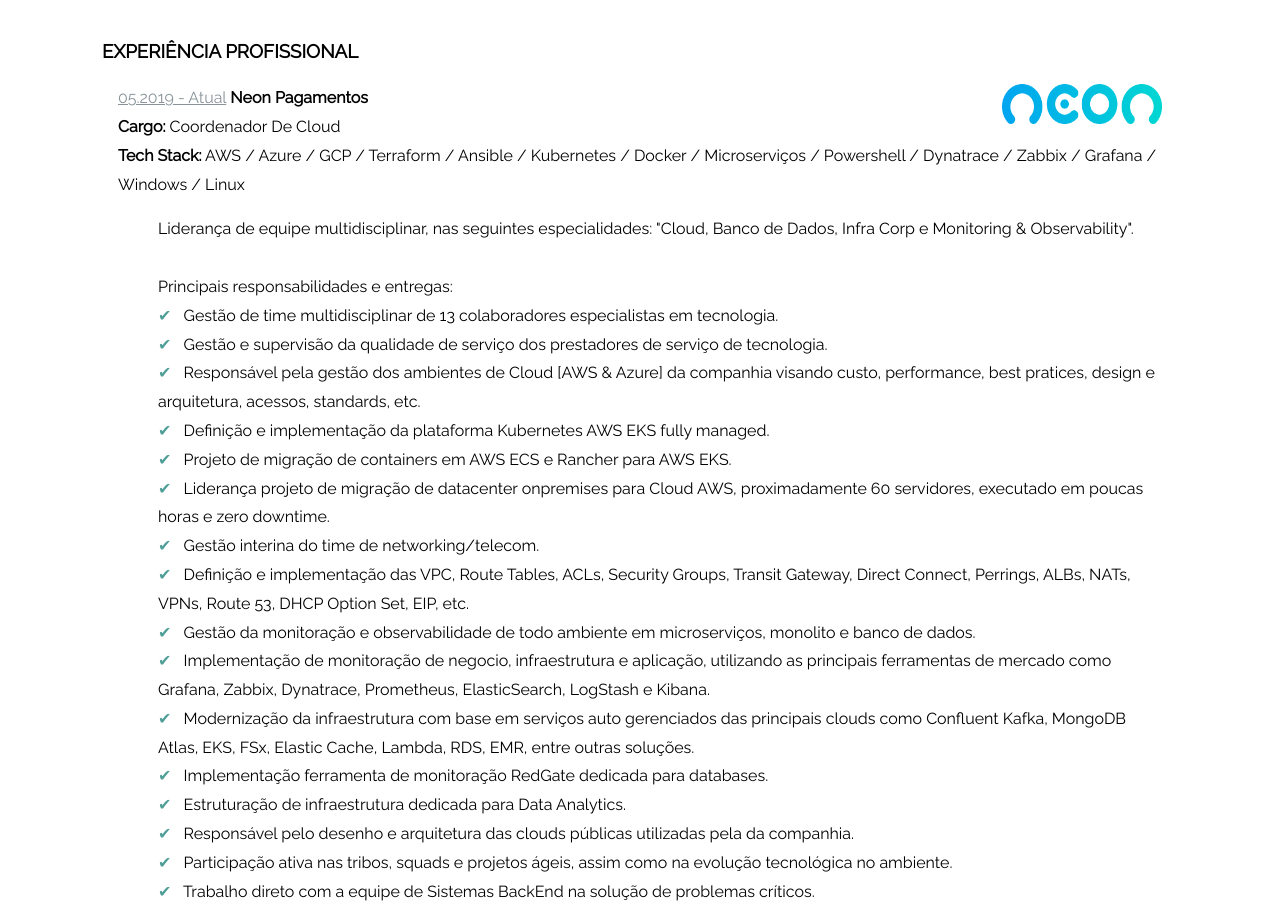
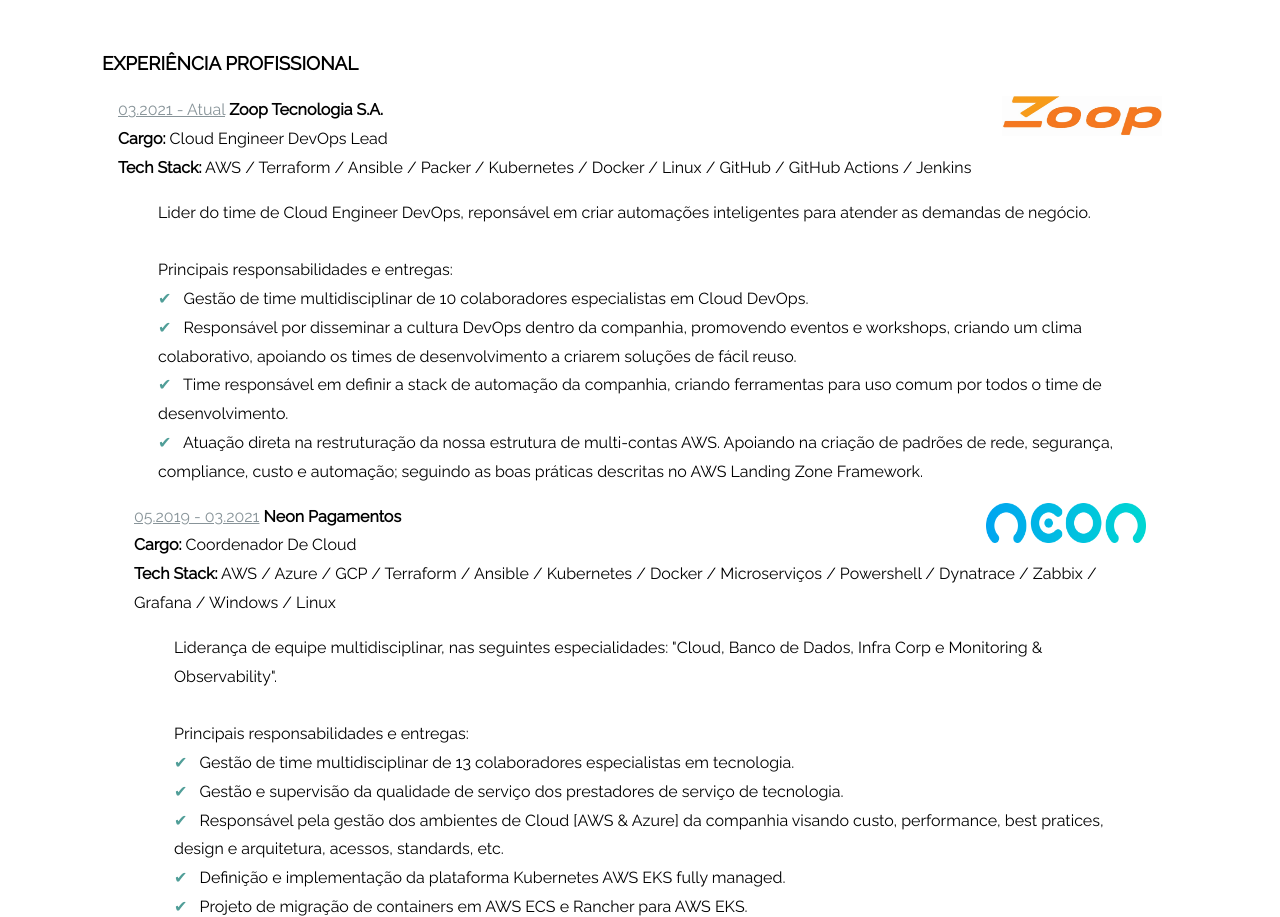
Before and after one commit to thieslei/thieslei.github.io, a plain HTML site: page index.html in a window 1280 px wide. Shown: the part 606-1523 px from the top of the page. Drawn offline with Linux system fonts and the light colour scheme.

Commit message:
Zoop Update

```diff
--- a/index.html
+++ b/index.html
@@ -3,7 +3,7 @@
 <head>
   <meta charset="UTF-8">
   <title>CV - Thieslei Oliveira</title>
-  <meta name="description" content="Curriculum Vitae - Thieslei Oliveira Coordenador Infra & Cloud">
+  <meta name="description" content="CV - Thieslei Oliveira Cloud DevOps Lead">
   <meta name="author" content="Thieslei Oliveira">
   <link rel="icon" href="./img/favicon.ico">
   <meta name="viewport" content="width=device-width, initial-scale=1">
@@ -16,9 +16,9 @@
     <div>
       <img src="./img/avatar.jpg" />
     </div>
-    <h1>Thieslei Santos de Oliveira</h1>
+    <h1>Thieslei Oliveira</h1>
     <section>
-      <p>Especialista de Tecnologia, com mais de 14 anos de atuação em Infraestrutura, Virtualização e Cloud. Gestor de time multidiciplinar voltado para operações e disponibilidade do ambiente. Participação ativa em projetos e novas demandas de negócio. Amplo conhecimento em empresas ramo financeiro.</p>
+      <p>Cloud Engineer DevOps Lead, com mais de 16 anos de atuação em Infraestrutura, Virtualização e Cloud. Gestor de time multidiciplinar responsável em criar códigos, esteiras e automações, para delivery de aplicações em ambientes escaláveis e de alta performance. Participação ativa em projetos e novas demandas de negócio. Trabalho e condução de times ágeis utilizando as metodologias mais conhecidas de mercado como SAFe e Scrum. Amplo conhecimento em empresas ramo financeiro.</p>
       <a href="https://www.facebook.com/thieslei.oliveira/" target="_blank">
         <i class="fab fa-facebook-f"></i>
       </a>
@@ -26,12 +26,12 @@
       <a href="https://www.twitter.com/flynerdpl/" target="_blank">
         <i class="fab fa-twitter"></i>
       </a>
-
-      <a href="https://github.com/ritaly" target="_blank">
+      -->
+      <a href="https://github.com/thieslei" target="_blank">
         <i class="fab fa-github-alt"></i>
       </a>
-      -->
-      <a href="https://www.instagram.com/thieslei.oliveira/" target="_blank">
+
+      <a href="https://www.instagram.com/thiesleioliveira/" target="_blank">
         <i class="fab fa-instagram"></i>
       </a>
       <a href="https://www.linkedin.com/in/thieslei-oliveira/" target="_blank">
@@ -44,8 +44,26 @@
       <h3>Experiência Profissional</h3>
       <article>
         <div class='job-title'>
+          <img src="./img/zoop.png" alt="neon" width="160" height="40" ALIGN="right">
+          <span>03.2021 - Atual</span> <strong>Zoop Tecnologia S.A.</strong><br> <strong>Cargo:</strong> Cloud Engineer DevOps Lead <br>
+          <strong>Tech stack:</strong> AWS / Terraform / Ansible / Packer / Kubernetes / Docker / Linux / GitHub / GitHub Actions / Jenkins
+        </div>
+        <div>
+          <ul class="job-description">
+            Lider do time de Cloud Engineer DevOps, reponsável em criar automações inteligentes para atender as demandas de negócio.
+            <br>
+            <br>
+            Principais responsabilidades e entregas:
+            <li> Gestão de time multidisciplinar de 10 colaboradores especialistas em Cloud DevOps.</li>
+            <li> Responsável por disseminar a cultura DevOps dentro da companhia, promovendo eventos e workshops, criando um clima colaborativo, apoiando os times de desenvolvimento a criarem soluções de fácil reuso.</li>
+            <li> Time responsável em definir a stack de automação da companhia, criando ferramentas para uso comum por todos o time de desenvolvimento.</li>
+            <li> Atuação direta na restruturação da nossa estrutura de multi-contas AWS. Apoiando na criação de padrões de rede, segurança, compliance, custo e automação; seguindo as boas práticas descritas no AWS Landing Zone Framework.</li>
+          </ul>
+        </div>
+      <article>
+        <div class='job-title'>
           <img src="./img/neon2.png" alt="neon" width="160" height="40" ALIGN="right">
-          <span>05.2019 - Atual</span> <strong>Neon Pagamentos</strong><br> <strong>Cargo:</strong> Coordenador de Cloud <br>
+          <span>05.2019 - 03.2021</span> <strong>Neon Pagamentos</strong><br> <strong>Cargo:</strong> Coordenador de Cloud <br>
           <strong>Tech stack:</strong> AWS / Azure / GCP / Terraform / Ansible / Kubernetes / Docker / Microserviços / Powershell / Dynatrace / Zabbix / Grafana / Windows / Linux
         </div>
         <div>
```
Also changed, not shown: img/_OLD_avatar.jpg, img/avatar.jpg, img/avatar_2.jpg (added), img/zoop.png (added).
